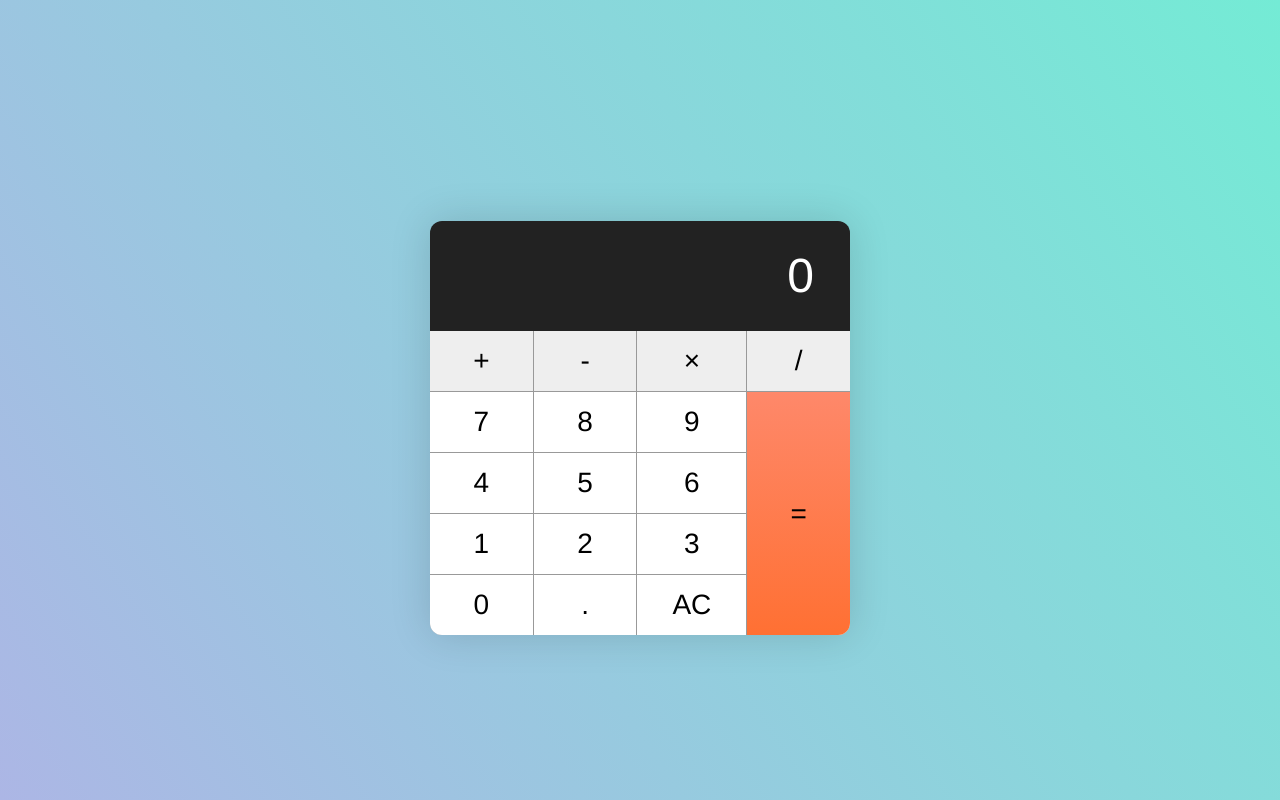
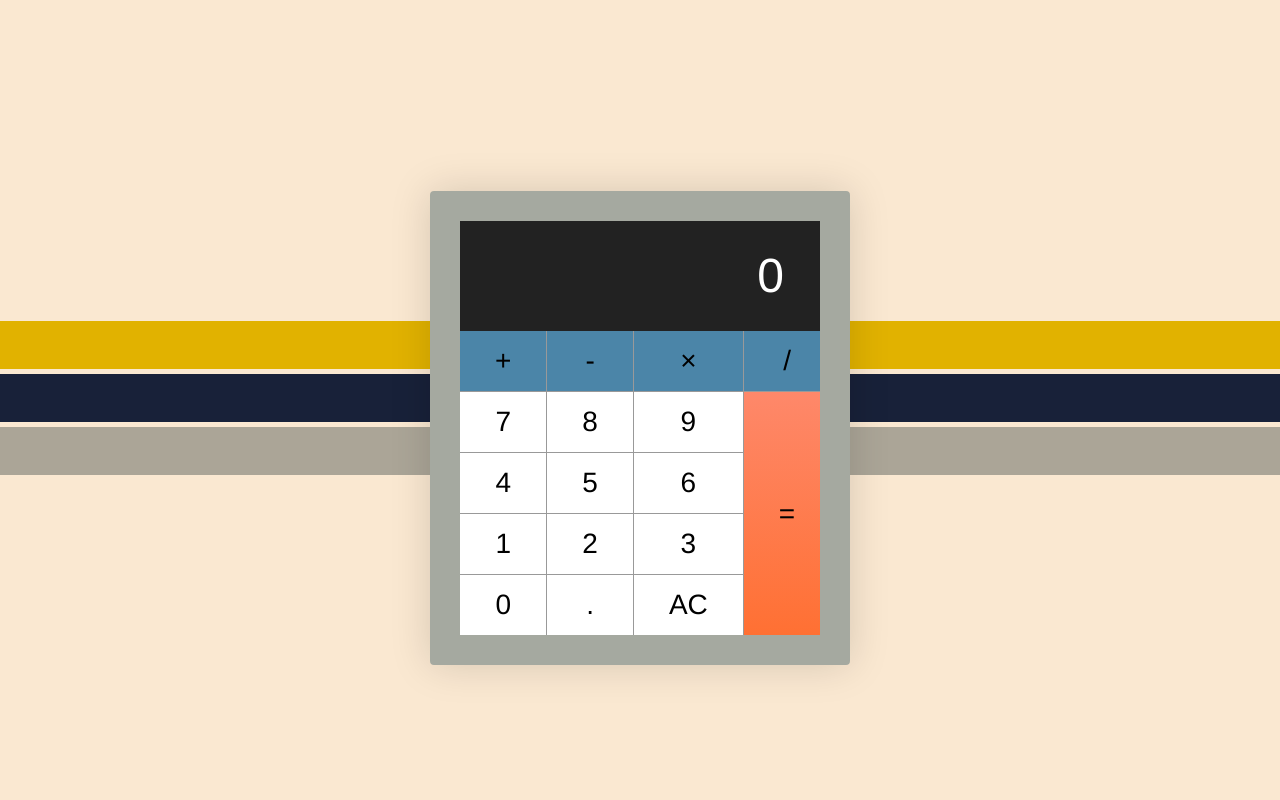
Before and after one commit to ccecott/UI-day4, a plain HTML site: page index.html in a window 1280 px wide. Drawn offline with Linux system fonts and the light colour scheme.

Commit message:
color scheme not complete

```diff
--- a/index.html
+++ b/index.html
@@ -9,7 +9,9 @@
 </head>
 
 <body>
+
     <div class="calculator">
+
         <div class="calculator__display">0</div>
         <div class="calculator__keys">
             <button class="key--operator" data-action="add">+</button>
@@ -32,8 +34,13 @@
         </div>
 
     </div>
+
+    <div class="decoration">
+        <div class="stripe" id="red"></div>
+        <div class="stripe" id="blue"></div>
+        <div class="stripe" id="gold"></div>
+    </div>
     <script src="./script.js"></script>
-
 </body>
 
 </html>
--- a/styles.css
+++ b/styles.css
@@ -12,6 +12,7 @@ html {
 
 body {
   margin: 0;
+  background-color: rgb(250, 232, 209);
 }
 
 /* Responsive Images */
@@ -24,48 +25,10 @@ video {
   max-width: 100%;
 }
 
-h1,
-h2,
-h3,
-h4,
-h5,
-h6,
-ul,
-ol,
-li,
-p,
-pre,
-blockquote,
-figure,
-hr {
-  margin: 0;
-  padding-right: 0;
-  padding-left: 0;
-}
-
-a {
-  text-decoration: none;
-}
-
-a:focus {
-  outline: none;
-}
-
-h1,
-h2,
-h3,
-h4,
-h5,
-h6 {
-  display: block;
-}
 
 /* Removes all decimals and discs from lists */
 
-ol,
-ul {
-  list-style: none;
-}
+
 
 /*
  * Completely resets form items
@@ -113,7 +76,7 @@ html {
 
 body {
   align-items: center;
-  background-image: linear-gradient(236deg, #74ebd5, #acb6e5);
+  /* background-image: linear-gradient(236deg, #74ebd5, #acb6e5); */
   display: flex;
   height: 100vh;
   justify-content: center;
@@ -121,6 +84,7 @@ body {
 
 .container {
   max-width: 20em;
+
 }
 
 .container > p {
@@ -128,13 +92,15 @@ body {
 }
 
 .calculator {
-  border-radius: 12px;
+    border: 30px solid #a5a9a0;
+  border-radius: 4px;
   box-shadow: 0 0 40px 0px rgba(0, 0, 0, 0.15);
   margin-left: auto;
   margin-right: auto;
   margin-top: 2em;
   max-width: 15em;
   overflow: hidden;
+  z-index: 1;
 }
 
 .calculator__display {
@@ -143,6 +109,7 @@ body {
   font-size: 1.714285714em;
   padding: 0.5em 0.75em;
   text-align: right;
+
 }
 
 .calculator__keys {
@@ -150,6 +117,7 @@ body {
   display: grid;
   grid-gap: 1px;
   grid-template-columns: repeat(4, 1fr);
+
 }
 
 .calculator__keys > * {
@@ -174,7 +142,7 @@ body {
 }
 
 .key--operator {
-  background-color: #eee;
+  background-color: #4b85a8;
 }
 
 .key--equal {
@@ -182,3 +150,29 @@ body {
   grid-column: -2;
   grid-row: 2 / span 4;
 }
+
+.decoration {
+    z-index: 0;
+    width: 100%;
+    position: absolute;
+}
+
+.stripe {
+    margin-bottom: 5px;
+    height: 6vh;
+    top: auto;
+    bottom: auto;
+}
+
+#red {
+    background-color: #e1b200;
+
+}
+
+#blue {
+    background-color: #182139;
+}
+
+#gold {
+    background-color: #aba597;
+}
```
